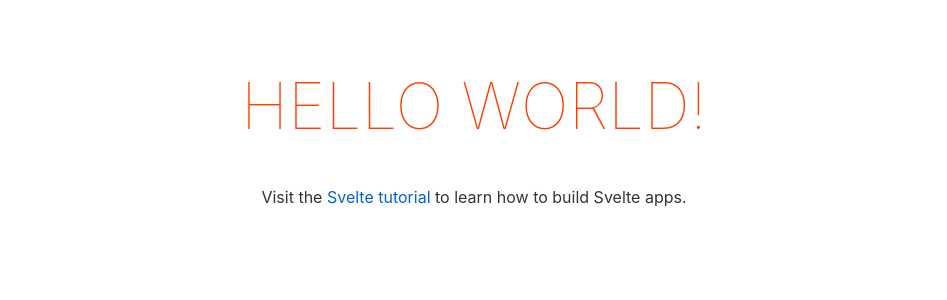
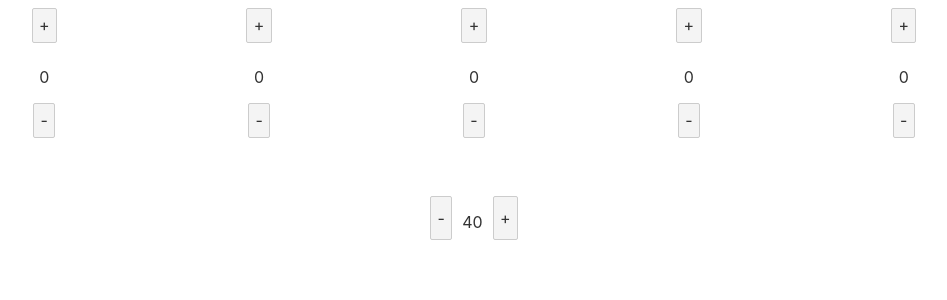
Before and after one commit to vortrixs/edh-lifecounter, a Svelte app: page / in a window 1280 px wide. Shown: the top 300 px of the page, without its empty margins (166-1113 px from the left). Built offline with nearby package versions, Linux system fonts and the light colour scheme.

Commit message:
Added components to App and removed unneeded components

```diff
--- a/src/App.svelte
+++ b/src/App.svelte
@@ -1,30 +1,51 @@
+<style>
+	.commander-damage {
+		display: flex;
+		justify-content: space-evenly;
+	}
+
+	.life-counter {
+		margin-top: 50px;
+		display: flex;
+		justify-content: center;
+	}
+
+	.life-calc {
+		z-index: 9999;
+		position: absolute;
+		top: 0;
+		left: 0;
+		width: 100%;
+		height: 100%;
+		padding-top: 50%;
+		background-color: black;
+	}
+</style>
+
 <script lang="ts">
-	export let name: string;
+	import LifeCounter from "./components/LifeCounter.svelte";
+	import CommanderDamage from "./components/CommanderDamage.svelte";
+	import Calculator from './components/Calculator.svelte';
+
+	let life = 40;
+	let showCalculator = false;
+	const increase = () => life++;
+	const decrease = () => life--;
 </script>
 
 <main>
-	<h1>Hello {name}!</h1>
-	<p>Visit the <a href="https://svelte.dev/tutorial">Svelte tutorial</a> to learn how to build Svelte apps.</p>
+	<div class="commander-damage">
+		<CommanderDamage increaseLife={increase} decreaseLife={decrease} />
+		<CommanderDamage increaseLife={increase} decreaseLife={decrease} />
+		<CommanderDamage increaseLife={increase} decreaseLife={decrease} />
+		<CommanderDamage increaseLife={increase} decreaseLife={decrease} />
+		<CommanderDamage increaseLife={increase} decreaseLife={decrease} />
+	</div>
+	<div class="life-counter">
+		<LifeCounter life={life} increase={increase} decrease={decrease} showModal={() => showCalculator = true} />
+	</div>
+
+	{#if showCalculator}
+		<div class="life-calc"><Calculator hide={() => showCalculator = false} update={(newLife) => life = newLife} /></div>
+	{/if}
 </main>
-
-<style>
-	main {
-		text-align: center;
-		padding: 1em;
-		max-width: 240px;
-		margin: 0 auto;
-	}
-
-	h1 {
-		color: #ff3e00;
-		text-transform: uppercase;
-		font-size: 4em;
-		font-weight: 100;
-	}
-
-	@media (min-width: 640px) {
-		main {
-			max-width: none;
-		}
-	}
-</style>
--- a/src/main.ts
+++ b/src/main.ts
@@ -1,10 +1,7 @@
 import App from './App.svelte';
 
 const app = new App({
-	target: document.body,
-	props: {
-		name: 'world'
-	}
+	target: document.body
 });
 
 export default app;
```
Also changed, not shown: src/components/ArrowButton.svelte (deleted), src/components/Menu.svelte (deleted), src/components/TouchButton.svelte (deleted).
